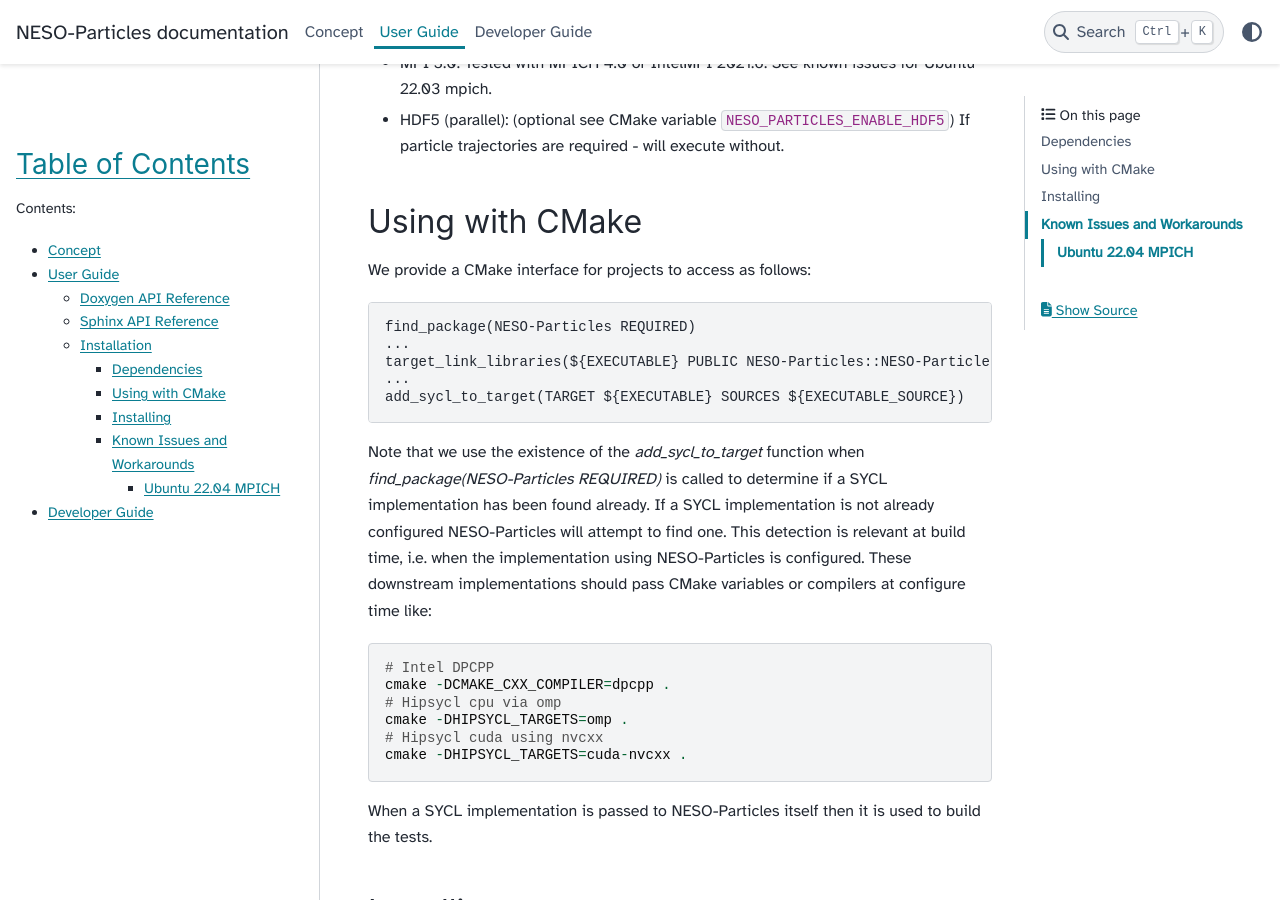
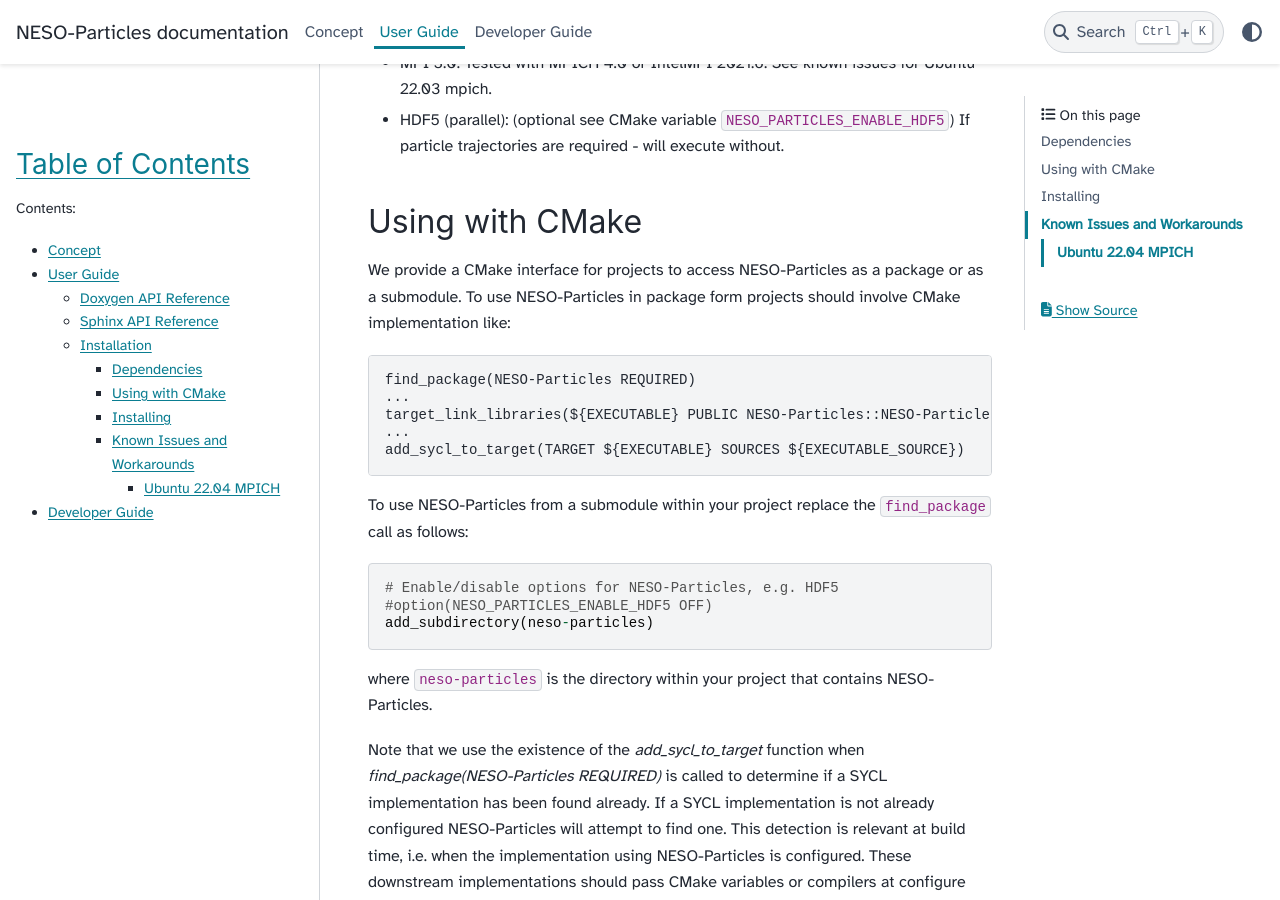
Before and after one commit to ExCALIBUR-NEPTUNE/NESO-Particles, a Sphinx documentation site: the page built from docs/sphinx/source/guide-user/installation.rst, in a window 1280 px wide and 900 px high, scrolled down 301 px. Built offline with Sphinx 7.4.7 and the PyData theme 0.15.4, drawn with Linux system fonts in a browser that asks for light colours.

Commit message:
added Installation notes for using NP as a submodule of a project

```diff
--- a/docs/sphinx/source/guide-user/installation.rst
+++ b/docs/sphinx/source/guide-user/installation.rst
@@ -13,7 +13,8 @@ Dependencies
 Using with CMake
 ================
 
-We provide a CMake interface for projects to access as follows:
+We provide a CMake interface for projects to access NESO-Particles as a package or as a submodule.
+To use NESO-Particles in package form projects should involve CMake implementation like:
 ::
 
     find_package(NESO-Particles REQUIRED)
@@ -21,6 +22,16 @@ We provide a CMake interface for projects to access as follows:
     target_link_libraries(${EXECUTABLE} PUBLIC NESO-Particles::NESO-Particles)
     ...
     add_sycl_to_target(TARGET ${EXECUTABLE} SOURCES ${EXECUTABLE_SOURCE})
+
+
+To use NESO-Particles from a submodule within your project replace the ``find_package`` call as follows:
+::
+
+    # Enable/disable options for NESO-Particles, e.g. HDF5
+    #option(NESO_PARTICLES_ENABLE_HDF5 OFF)
+    add_subdirectory(neso-particles)
+
+where ``neso-particles`` is the directory within your project that contains NESO-Particles.
 
 Note that we use the existence of the `add_sycl_to_target` function when `find_package(NESO-Particles REQUIRED)` is called to determine if a SYCL implementation has been found already.
 If a SYCL implementation is not already configured NESO-Particles will attempt to find one.
```
